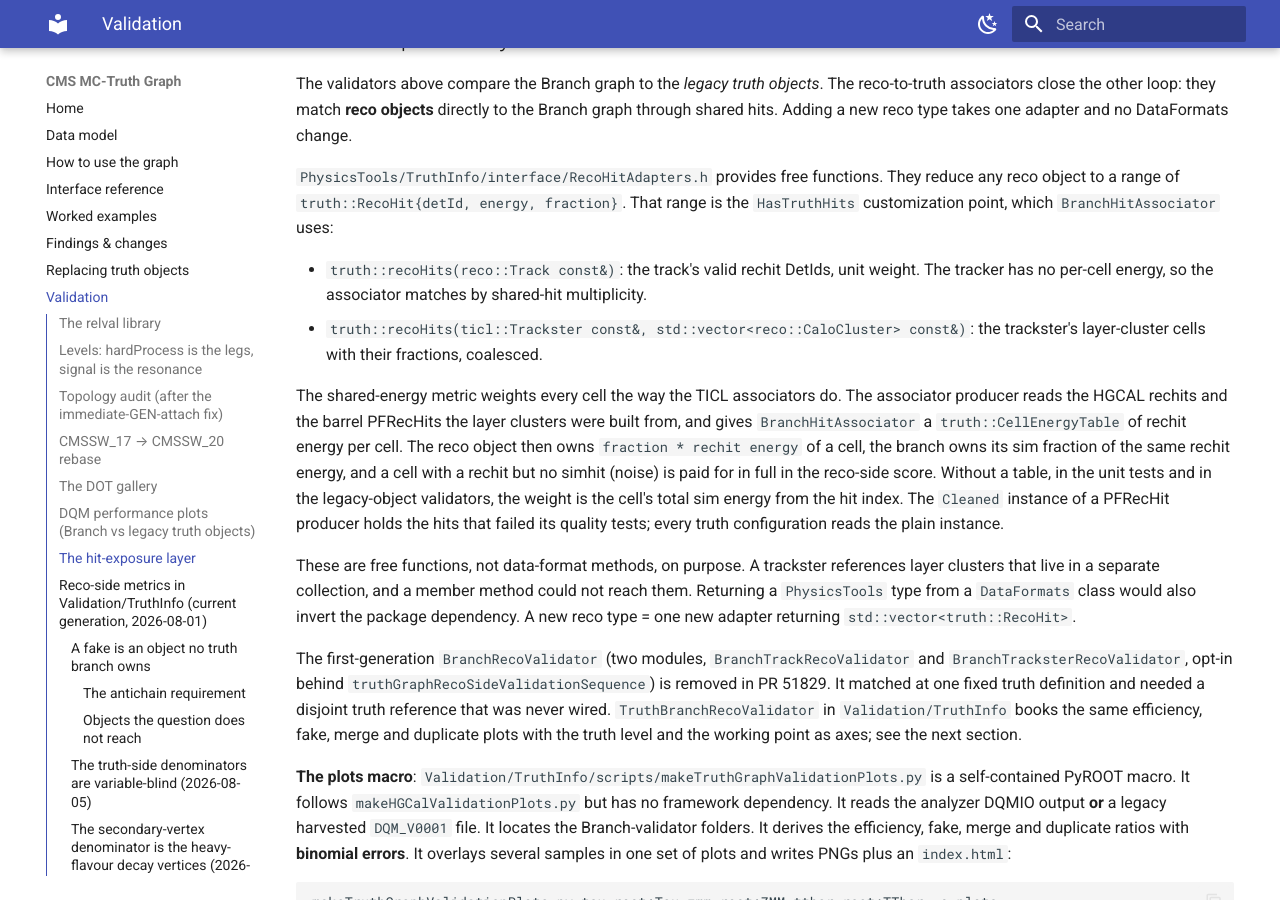
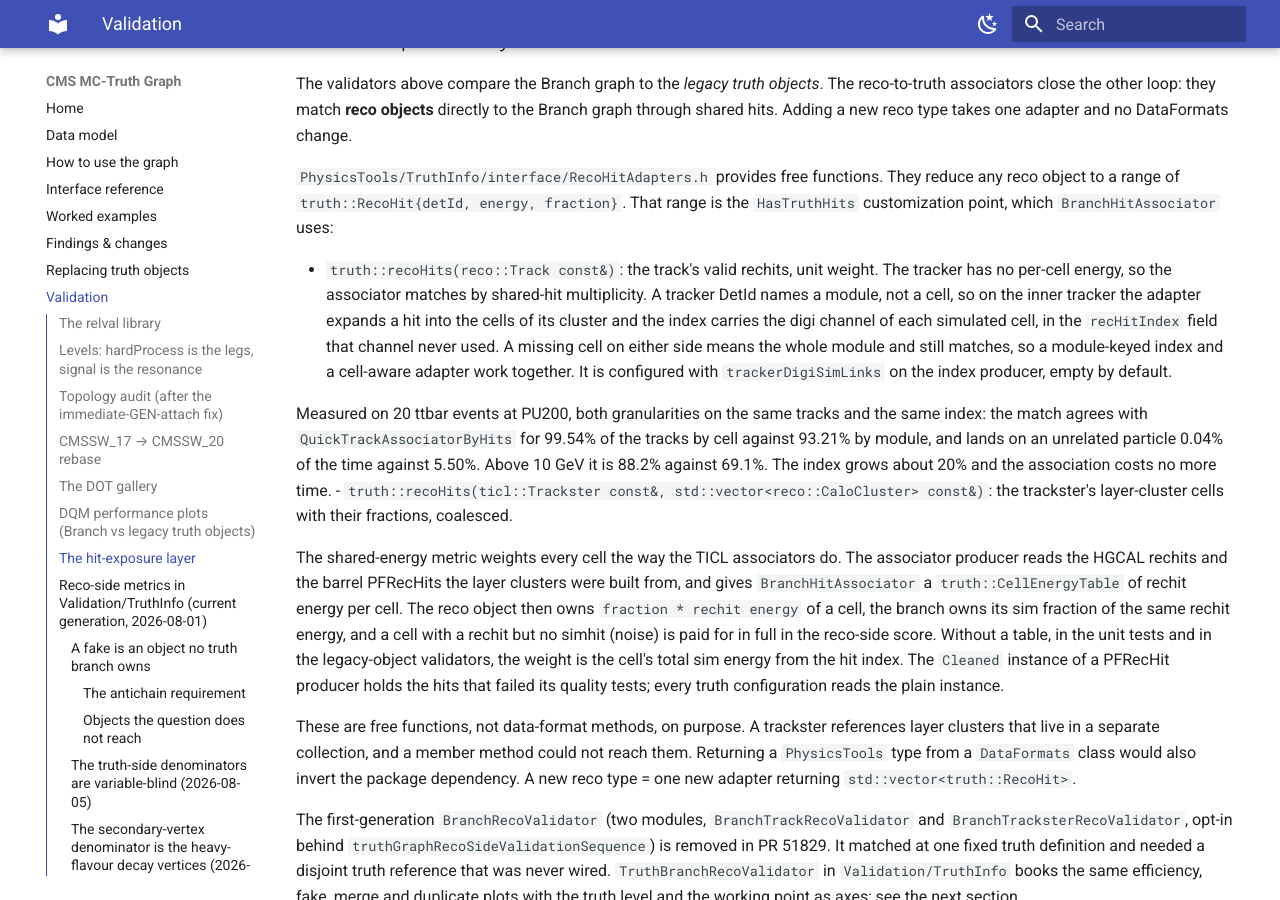
Before and after one commit to felicepantaleo/cms-truth-docs, an MkDocs documentation site: the page built from docs/validation.md, in a window 1280 px wide and 900 px high, scrolled down 5771 px. Built offline with MkDocs 1.6.1 and Material for MkDocs 9.7.7, drawn with Linux system fonts in a browser that asks for light colours.

Commit message:
validation: the inner tracker truth can be keyed by cell

```diff
--- a/docs/validation.md
+++ b/docs/validation.md
@@ -230,9 +230,20 @@ no DataFormats change.
 reduce any reco object to a range of `truth::RecoHit{detId, energy, fraction}`. That
 range is the `HasTruthHits` customization point, which `BranchHitAssociator` uses:
 
-- `truth::recoHits(reco::Track const&)`: the track's valid rechit DetIds, unit
-  weight. The tracker has no per-cell energy, so the associator matches by
-  shared-hit multiplicity.
+- `truth::recoHits(reco::Track const&)`: the track's valid rechits, unit weight. The
+  tracker has no per-cell energy, so the associator matches by shared-hit
+  multiplicity. A tracker DetId names a module, not a cell, so on the inner tracker
+  the adapter expands a hit into the cells of its cluster and the index carries the
+  digi channel of each simulated cell, in the `recHitIndex` field that channel never
+  used. A missing cell on either side means the whole module and still matches, so a
+  module-keyed index and a cell-aware adapter work together. It is configured with
+  `trackerDigiSimLinks` on the index producer, empty by default.
+
+  Measured on 20 ttbar events at PU200, both granularities on the same tracks and the
+  same index: the match agrees with `QuickTrackAssociatorByHits` for 99.54% of the
+  tracks by cell against 93.21% by module, and lands on an unrelated particle 0.04%
+  of the time against 5.50%. Above 10 GeV it is 88.2% against 69.1%. The index grows
+  about 20% and the association costs no more time.
 - `truth::recoHits(ticl::Trackster const&, std::vector<reco::CaloCluster> const&)`:
   the trackster's layer-cluster cells with their fractions, coalesced.
 
```
